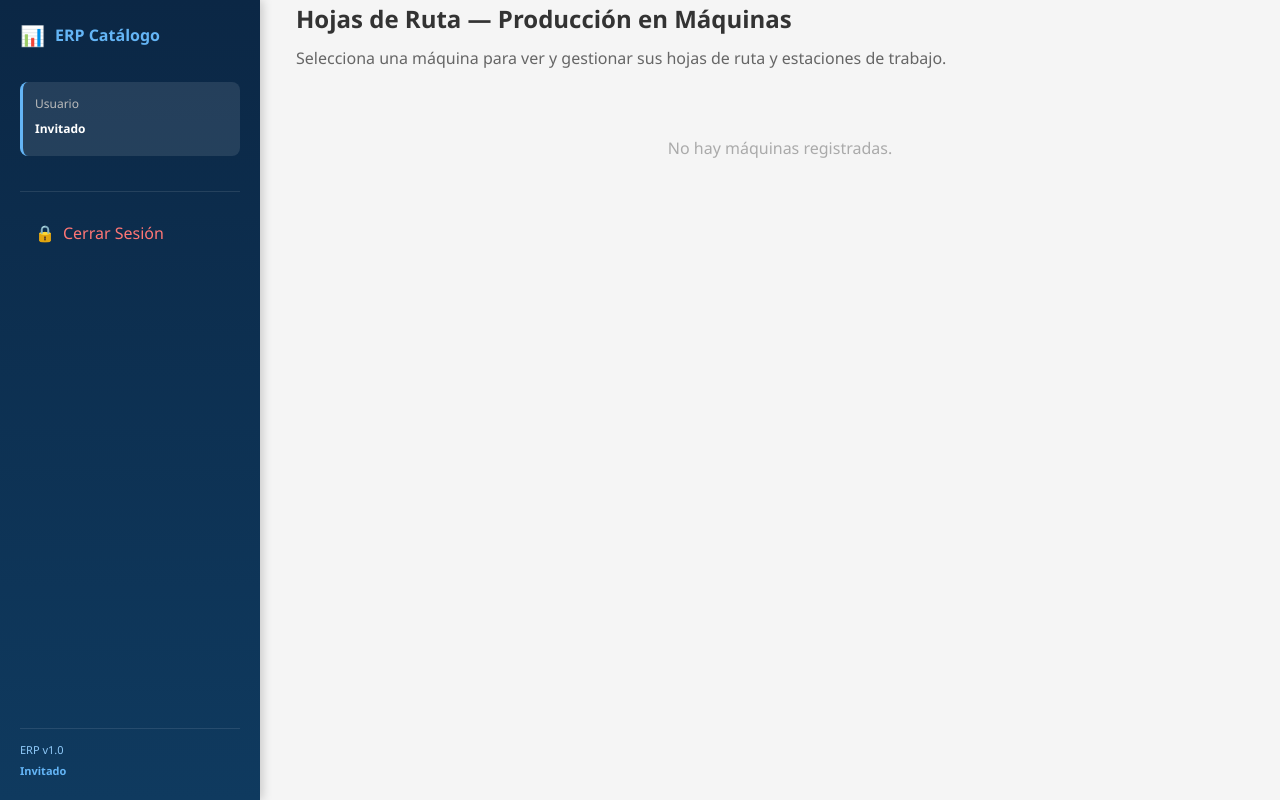
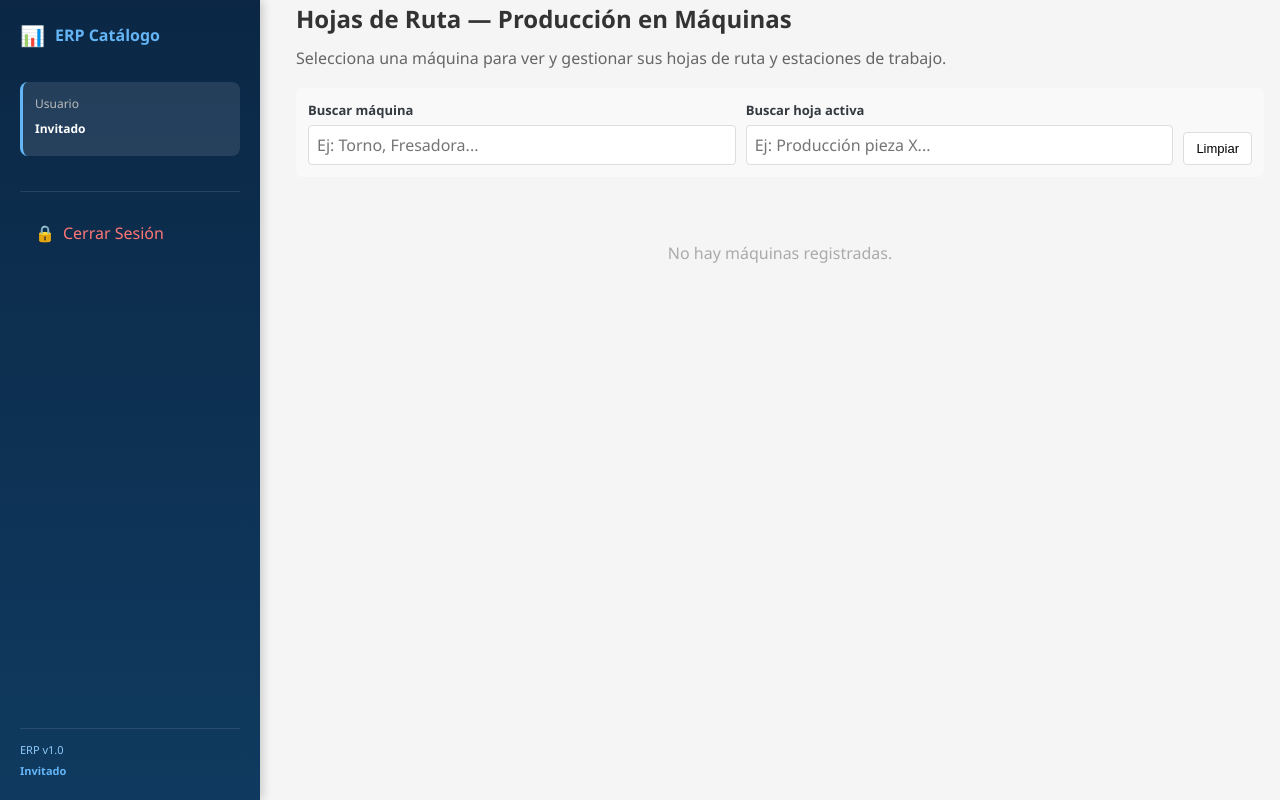
Before and after one commit to sistemas2verduzco-svg/industrial-verduzco, a Flask app: page /hojas_ruta in a window 1280 px wide. Run offline with Flask 3, Linux system fonts and the light colour scheme; the visitor is signed in with stand-in values (Sample User, id 1); data that the repository does not hold is empty.

Commit message:
modified:   templates/hojas_ruta_list.html

```diff
--- a/templates/hojas_ruta_list.html
+++ b/templates/hojas_ruta_list.html
@@ -125,10 +125,22 @@
         <h2>Hojas de Ruta — Producción en Máquinas</h2>
         <p style="color: #666; margin-top: 8px;">Selecciona una máquina para ver y gestionar sus hojas de ruta y estaciones de trabajo.</p>
 
+        <div style="background:#f9f9f9; padding:12px; border-radius:6px; margin:16px 0; display:flex; gap:10px; align-items:flex-end; flex-wrap:wrap;">
+            <div style="flex:1; min-width:200px;">
+                <label style="display:block; font-weight:600; font-size:13px; margin-bottom:4px;">Buscar máquina</label>
+                <input type="text" id="filtroMaquina" placeholder="Ej: Torno, Fresadora..." style="width:100%; padding:8px; border:1px solid #ddd; border-radius:4px;">
+            </div>
+            <div style="flex:1; min-width:200px;">
+                <label style="display:block; font-weight:600; font-size:13px; margin-bottom:4px;">Buscar hoja activa</label>
+                <input type="text" id="filtroHoja" placeholder="Ej: Producción pieza X..." style="width:100%; padding:8px; border:1px solid #ddd; border-radius:4px;">
+            </div>
+            <button onclick="limpiarFiltros()" style="padding:8px 12px; border:1px solid #ddd; border-radius:4px; background:#fff; cursor:pointer; font-size:13px;">Limpiar</button>
+        </div>
+
         <div style="margin-top: 24px;">
             {% if maquinas %}
                 {% for maq in maquinas %}
-                <div class="maquina-card">
+                <div class="maquina-card" data-maq-nombre="{{ maq.nombre.lower() }}" data-hoja-nombre="{% if maq.hoja_activa %}{{ maq.hoja_activa.nombre.lower() }}{% endif %}">
                     <div class="maquina-image">
                         {% if maq.imagen_url %}
                             <img src="{{ maq.imagen_url }}" alt="{{ maq.nombre }}" />
@@ -324,6 +336,53 @@
         }
     });
 
+    // Filtrado por máquina y hoja activa
+    const filtroMaq = document.getElementById('filtroMaquina');
+    const filtroHoja = document.getElementById('filtroHoja');
+
+    function aplicarFiltros() {
+        const termMaq = (filtroMaq.value || '').toLowerCase();
+        const termHoja = (filtroHoja.value || '').toLowerCase();
+        const cards = document.querySelectorAll('.maquina-card');
+        let visibles = 0;
+
+        cards.forEach(card => {
+            const maqNombre = card.getAttribute('data-maq-nombre') || '';
+            const hojaNombre = card.getAttribute('data-hoja-nombre') || '';
+            const cumpleMaq = !termMaq || maqNombre.includes(termMaq);
+            const cumpteHoja = !termHoja || hojaNombre.includes(termHoja);
+            const mostrar = cumpleMaq && cumpteHoja;
+            card.style.display = mostrar ? '' : 'none';
+            if (mostrar) visibles++;
+        });
+
+        // Mostrar mensaje si no hay resultados
+        const contenedor = document.querySelector('[style*="margin-top: 24px"]');
+        let noResults = document.getElementById('noResults');
+        if (visibles === 0 && (termMaq || termHoja)) {
+            if (!noResults) {
+                noResults = document.createElement('div');
+                noResults.id = 'noResults';
+                noResults.style.cssText = 'text-align:center; padding:40px; color:#aaa; background:#fafafa; border-radius:8px;';
+                noResults.textContent = 'No se encontraron máquinas con los criterios de búsqueda.';
+                contenedor.parentNode.insertBefore(noResults, contenedor.nextSibling);
+            }
+        } else if (noResults) {
+            noResults.remove();
+        }
+    }
+
+    function limpiarFiltros() {
+        filtroMaq.value = '';
+        filtroHoja.value = '';
+        aplicarFiltros();
+    }
+
+    if (filtroMaq && filtroHoja) {
+        filtroMaq.addEventListener('input', aplicarFiltros);
+        filtroHoja.addEventListener('input', aplicarFiltros);
+    }
+
     // Enlaza los botones sin usar inline JS para evitar problemas de comillas
     document.querySelectorAll('.btn-ingresar-piezas').forEach(btn => {
         btn.addEventListener('click', () => {
```
